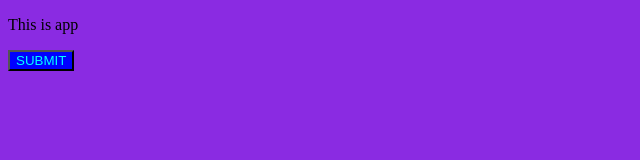
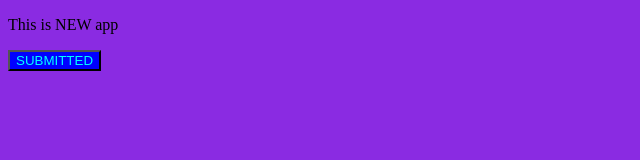
Before and after one commit to minhtriet326/studyGIT, a plain HTML site: page index.html in a window 1280 px wide. Shown: the whole page, without its empty margins (0-640 px from the left). Drawn offline with Linux system fonts and the light colour scheme.

Commit message:
Update index.html

```diff
--- a/index.html
+++ b/index.html
@@ -9,7 +9,7 @@
     <title>Document</title>
 </head>
 <body>
-    <p>This is app</p>
-    <button>SUBMIT</button>
+    <p>This is NEW app</p>
+    <button>SUBMITTED</button>
 </body>
 </html>
```
